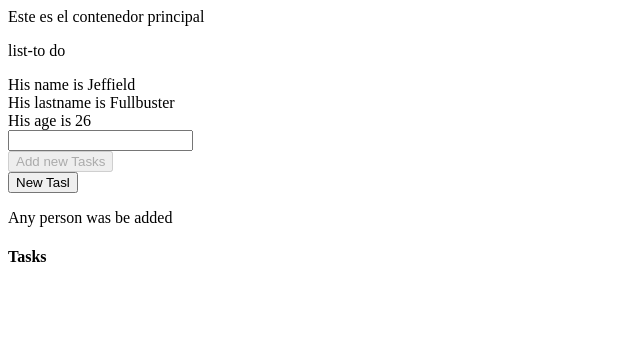
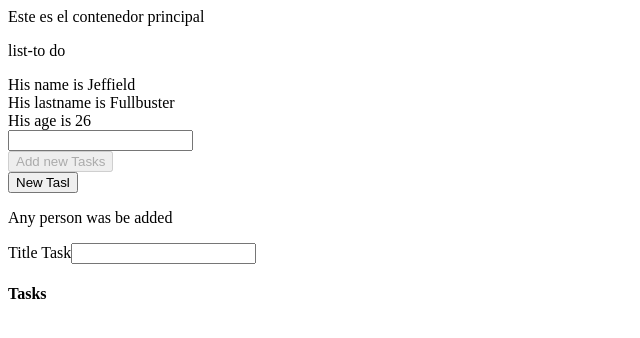
Before and after one commit to Jeffield97/Angular-Class, an Angular app: page / in a window 1280 px wide. Shown: the top 338 px of the page, without its empty margins (0-640 px from the left). Built offline with nearby package versions, Linux system fonts and the light colour scheme.

Commit message:
Event binding with input

```diff
--- a/src/app/list-container/list-container.component.html
+++ b/src/app/list-container/list-container.component.html
@@ -16,4 +16,8 @@
   <button (click)="addTask()">New Tasl</button>
   <p>{{ message }}</p>
 </div>
+
+<label for="titleTask">Title Task</label>
+<input type="text" id="titleTask" (input)="changeTitle($event)" />
+{{ title }}
 <h4>Tasks</h4>
--- a/src/app/list-container/list-container.component.ts
+++ b/src/app/list-container/list-container.component.ts
@@ -6,12 +6,18 @@ import { Component } from '@angular/core';
   styleUrls: ['./list-container.component.css']
 })
 export class ListContainerComponent {
+  // Properties
   name: string = "Jeffield"
   lastname: string = "Fullbuster"
   age: number = 26
   btn_disable: boolean = true
   message = "Any person was be added"
+  title=""
+  //Functions
   addTask():void {
     this.message= "Task added successfully"
   }
+  changeTitle(e:Event): void{
+    this.title=(<HTMLInputElement>e.target).value
+  }
 }
```
